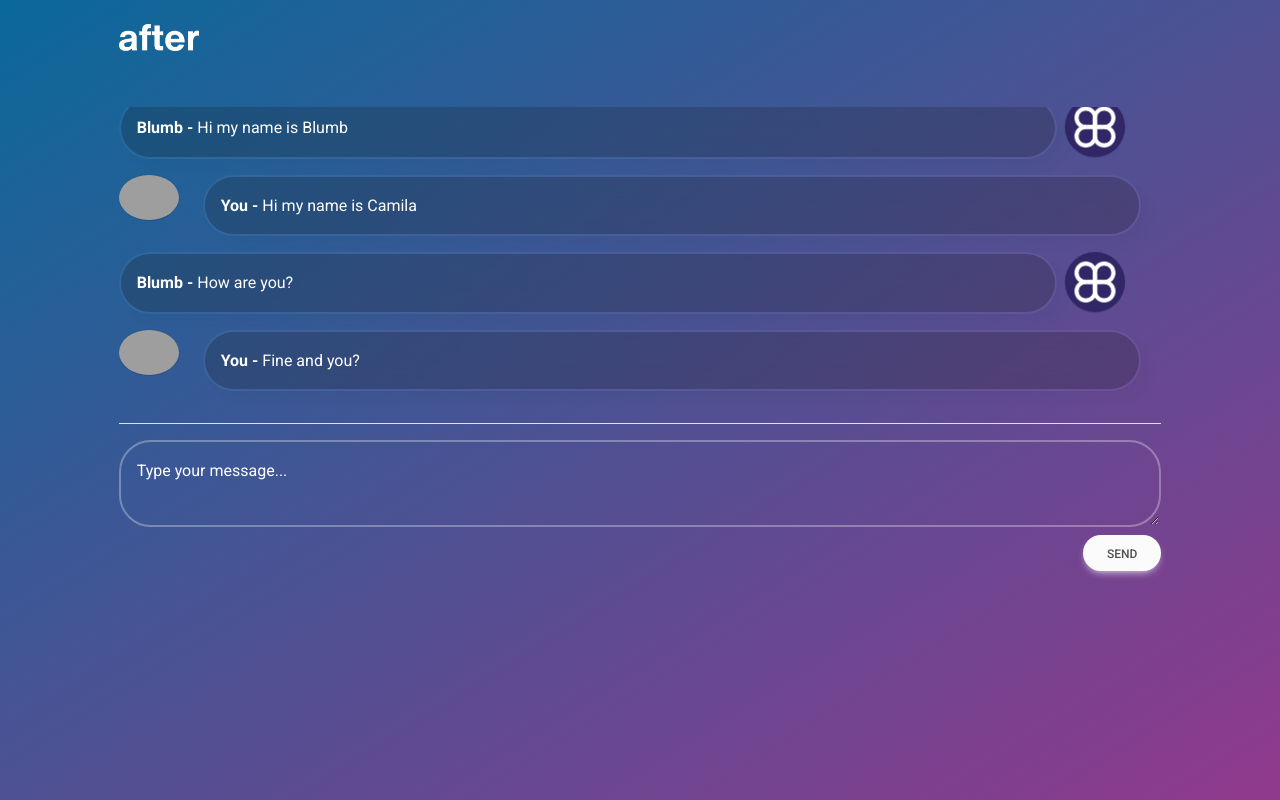
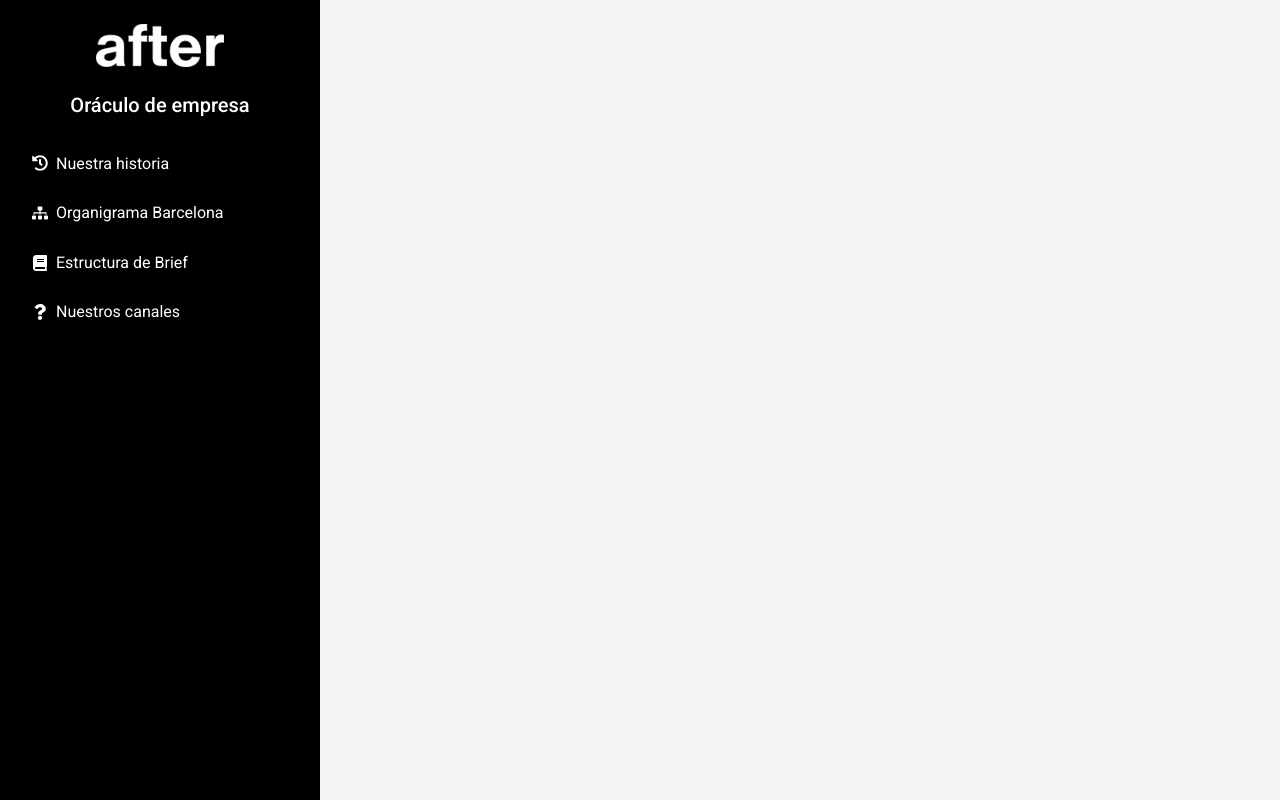
Before and after one commit to camiaguado/chatlou, a React (Create React App) app: page / in a window 1280 px wide. Built offline with nearby package versions, Linux system fonts and the light colour scheme; grey boxes are pictures that could not be loaded.

Commit message:
oráculo de after

```diff
--- /dev/null
+++ b/postcss.config.js
@@ -0,0 +1,6 @@
+module.exports = {
+    plugins: {
+      tailwindcss: {},
+      autoprefixer: {},
+    }
+  }
--- a/src/components/chat.js
+++ b/src/components/chat.js
@@ -1,100 +1,136 @@
 import React, { useEffect, useRef, useState } from "react";
-import {
-  MDBContainer,
-  MDBRow,
-  MDBCol,
-  MDBCard,
-  MDBCardBody,
-  MDBBtn,
-  MDBTypography,
-} from "mdb-react-ui-kit";
-import "./chat.css";
-import logo from "./after-logo.png";
-import blumb from "./blumb-logo.png";
-import { data } from "./data";
+import { exampleMessages } from "./data";
+import { FaTwitter, FaLinkedin, FaInstagram, FaGlobe, FaEnvelope, FaBook, FaHistory, FaSitemap, FaQuestion } from 'react-icons/fa';
+import logo from './after-logo.png'
 
 export default function App() {
-  const [newMessage, setNewMessage] = useState("");
-  const [messages, setMessages] = useState(data);
+  const [messages, setMessages] = useState([]);
+  const [pdfUrl, setPdfUrl] = useState(null);
   const containerRef = useRef(null);
 
-  const handleSendMessage = () => {
-    const updatedMessages = [...messages, { text: newMessage, sent: true }];
-    setMessages(updatedMessages);
-    setNewMessage("");
+  const socialLinks = [
+    { name: 'Twitter', icon: <FaTwitter />, url: 'https://twitter.com/SomosAfter' },
+    { name: 'LinkedIn', icon: <FaLinkedin />, url: 'https://linkedin.com/company/somosafter' },
+    { name: 'Instagram', icon: <FaInstagram />, url: 'https://instagram.com/somosafter' },
+    { name: 'Web', icon: <FaGlobe />, url: 'https://after.green' },
+    { name: 'Newsletter', icon: <FaEnvelope />, url: 'https://after.green/es/category/magazine/' },
+  ];
+
+  // Iconos para las opciones
+  const optionIcons = {
+    historia: <FaHistory />,
+    organigrama: <FaSitemap />,
+    brief: <FaBook />,
+    canales: <FaQuestion />,
+    // Agrega otros íconos según las opciones que tengas
   };
 
-  useEffect(() => {
-    scrollToBottom();
-  }, []);
+
+  const fetchResponseFromServer = async (topic) => {
+    const url = process.env.REACT_APP_URL+`/pregunta?topic=${encodeURIComponent(topic)}`;
+    try {
+      const response = await fetch(url, {
+        method: 'GET',
+        headers: {
+          'Accept': 'application/json',
+        },
+      });
+
+      if (!response.ok) {
+        throw new Error('Error al obtener respuesta del servidor');
+      }
+
+      const data = await response.json();
+      if (data.respuesta.type === 'iframe') {
+        setPdfUrl(data.respuesta.data);
+        return { type: 'iframe', data: data.respuesta.data };
+      } else if (data.respuesta.type === 'text') {
+        setPdfUrl(null);  // Asegurarse de que el componente PDF se oculte
+        return { type: 'text', data: data.respuesta.data };
+      }
+    } catch (error) {
+      console.error(error);
+      return { type: 'error', data: 'Lo siento, hubo un error al obtener la respuesta.' };
+    }
+  };
+
+  const handleButtonPress = async (buttonText) => {
+    if (buttonText === 'canales') {
+      setMessages([{ text: 'Canales de After', type: 'social_links' }]);
+      setPdfUrl(null);
+    } else {
+      const response = await fetchResponseFromServer(buttonText);
+      if (response.type === 'iframe') {
+        setPdfUrl(response.data);
+        setMessages([]);
+      } else if (response.type === 'text') {
+        setMessages([{ text: response.data, type: 'text' }]);
+        setPdfUrl(null);
+      } else if (response.type === 'error') {
+        setMessages([{ text: response.data, type: 'text' }]);
+        setPdfUrl(null);
+      }
+    }
+  };
+
 
   useEffect(() => {
-    scrollToBottom();
-  }, [messages]);
-
-  const scrollToBottom = () => {
     if (containerRef.current) {
       const container = containerRef.current;
       container.scrollTop = container.scrollHeight;
     }
-  };
+  }, [messages]);
+
   return (
-    <MDBContainer fluid className="py-4 gradient-custom h-100">
-      <MDBRow className="justify-content-center">
-        <MDBCol md="6" lg="10" xl="10">
-          <div className="mb-6">
-            <img src={logo} width={80} />
-          </div>
-          <MDBTypography listUnStyled className="text-white">
-            <div ref={containerRef} className="h-max-300px overflow-y-scroll">
-              {messages?.map((message, index) => (
-                <div
-                  key={index}
-                  className={`d-flex mb-3 gap-2 message ${
-                    message.sent === true ? "sent flex-reverse" : "received"
-                  }`}
-                >
-                  <img
-                    src={
-                      message.sent
-                        ? blumb
-                        : "https://mdbcdn.b-cdn.net/img/Photos/Avatars/avatar-5.webp"
-                    }
-                    alt="avatar"
-                    className="rounded-circle d-flex align-self-start me-3 shadow-1-strong"
-                    width="60"
-                  />
-                  <MDBCard className="mask-custom w-100">
-                    <MDBCardBody className="p-3 d-flex gap-1">
-                      <p className="fw-bold mb-0">
-                        {message.sent ? "Blumb -" : "You -"}
-                      </p>
-                      <p className="mb-0">{message.text}</p>
-                    </MDBCardBody>
-                  </MDBCard>
+    <div className="h-screen flex">
+      {/* Sidebar */}
+      <div className="w-1/4 bg-black p-4 flex flex-col">
+        <img src={logo} alt="After Logo" className="mb-4 w-32 mx-auto" />
+        <h2 className="text-white text-xl mb-4 text-center">Oráculo de empresa</h2>
+        <div className="flex-1 overflow-y-auto">
+          {exampleMessages.map((message, index) => (
+            <button
+              key={index}
+              className="flex items-center gap-2 block w-full text-left text-white hover:bg-gray-800 focus:outline-none mb-2 p-2 rounded"
+              onClick={() => handleButtonPress(message.topic)}
+            >
+              {optionIcons[message.topic]}
+              {message.heading}
+            </button>
+          ))}
+        </div>
+      </div>
+
+      {/* Content Area */}
+      <div className="w-3/4 p-8 flex items-center justify-center bg-gray-100">
+        <div ref={containerRef} className="overflow-y-auto w-full h-full">
+          {pdfUrl && (
+            <div className="w-full h-full">
+              <iframe src={pdfUrl} width="100%" height="100%" title="Document Viewer" frameBorder="0"></iframe>
+            </div>
+          )}
+          {messages.map((message, index) => (
+            <div key={index} className="flex items-start mb-2">
+              {message.type === 'social_links' ? (
+                <div className="w-full flex flex-col items-start">
+                  {socialLinks.map((link, idx) => (
+                    <a key={idx} href={link.url} target="_blank" rel="noopener noreferrer" className="flex items-center mb-2 hover:underline">
+                      {link.icon}
+                      <span className="ml-2">{link.name}</span>
+                    </a>
+                  ))}
                 </div>
-              ))}
+              ) : (
+                <div className="p-4 rounded bg-white shadow text-gray-800">
+                  <div style={{ whiteSpace: 'pre-line' }}>
+                    {message.text}
+                  </div>
+                </div>
+              )}
             </div>
-            <li className="mt-3 border-top">
-              <textarea
-                className="form-control p-3 mt-3"
-                placeholder="Type your message..."
-                value={newMessage}
-                onChange={(e) => setNewMessage(e.target.value)}
-              />
-            </li>
-            <MDBBtn
-              onClick={handleSendMessage}
-              color="light"
-              size="md"
-              rounded
-              className="float-end mt-2"
-            >
-              Send
-            </MDBBtn>
-          </MDBTypography>
-        </MDBCol>
-      </MDBRow>
-    </MDBContainer>
+          ))}
+        </div>
+      </div>
+    </div>
   );
 }
--- a/src/components/data.js
+++ b/src/components/data.js
@@ -1,18 +1,23 @@
-export const data = [
+
+export const exampleMessages = [
   {
-    text: "Hi my name is Blumb",
-    sent: true,
+    heading: 'Nuestra historia',
+    message: `¿Cuál es la historía de After?`,
+    topic: 'historia'
   },
   {
-    text: "Hi my name is Camila",
-    sent: false,
+    heading: 'Organigrama Barcelona',
+    message: 'Muéstrame el organigrama de: \n',
+    topic: 'organigrama'
   },
   {
-    text: "How are you?",
-    sent: true,
+    heading: 'Estructura de Brief',
+    message: `¿Cuáles son los puntos clave del brief? \n`,
+    topic: 'brief'
   },
   {
-    text: "Fine and you?",
-    sent: false,
-  },
-];
+    heading: 'Nuestros canales',
+    message: `¿Cuáles son los canales donde esta presente after? \n`,
+    topic: 'canales'
+  }
+]
--- a/src/index.css
+++ b/src/index.css
@@ -1,3 +1,8 @@
+@import 'tailwindcss/base';
+@import 'tailwindcss/components';
+@import 'tailwindcss/utilities';
+
+
 body {
   margin: 0;
   font-family: Roboto, Helvetica, Arial, sans-serif;
--- a/src/index.js
+++ b/src/index.js
@@ -4,6 +4,8 @@ import './index.css';
 import 'mdb-react-ui-kit/dist/css/mdb.min.css';
 import App from './App';
 import reportWebVitals from './reportWebVitals';
+
+
 
 const container = document.getElementById("root");
 const root = createRoot(container);
--- /dev/null
+++ b/tailwind.config.js
@@ -0,0 +1,9 @@
+module.exports = {
+  purge: ['./src/**/*.{js,jsx,ts,tsx}', './public/index.html'],
+  darkMode: false,
+  theme: {
+    extend: {},
+  },
+  variants: {},
+  plugins: [],
+}
```
Also changed, not shown: package.json (+8 -0 lines), src/components/post-generator.js (added, +93 -0 lines), 2 other files (tests, documents, lock files or other folders).
